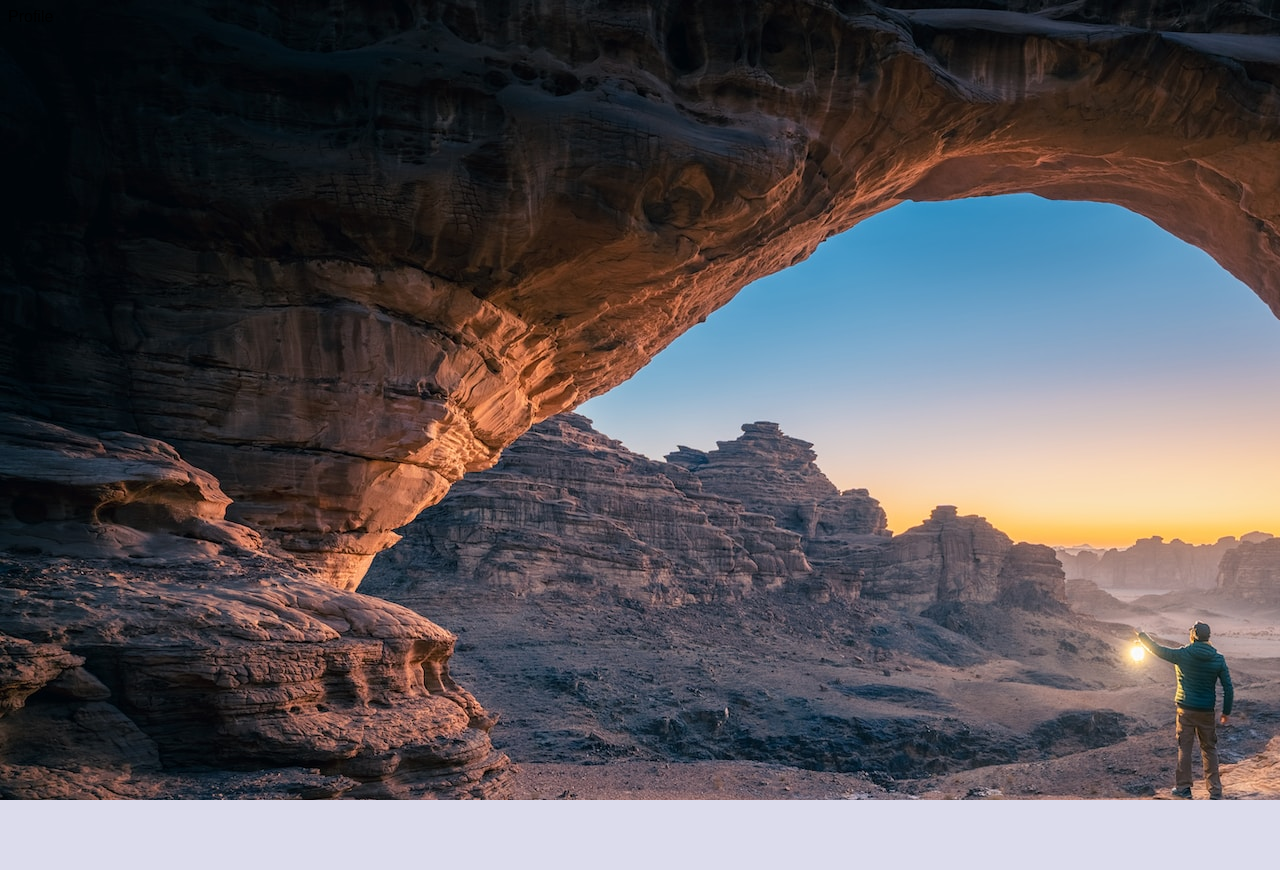
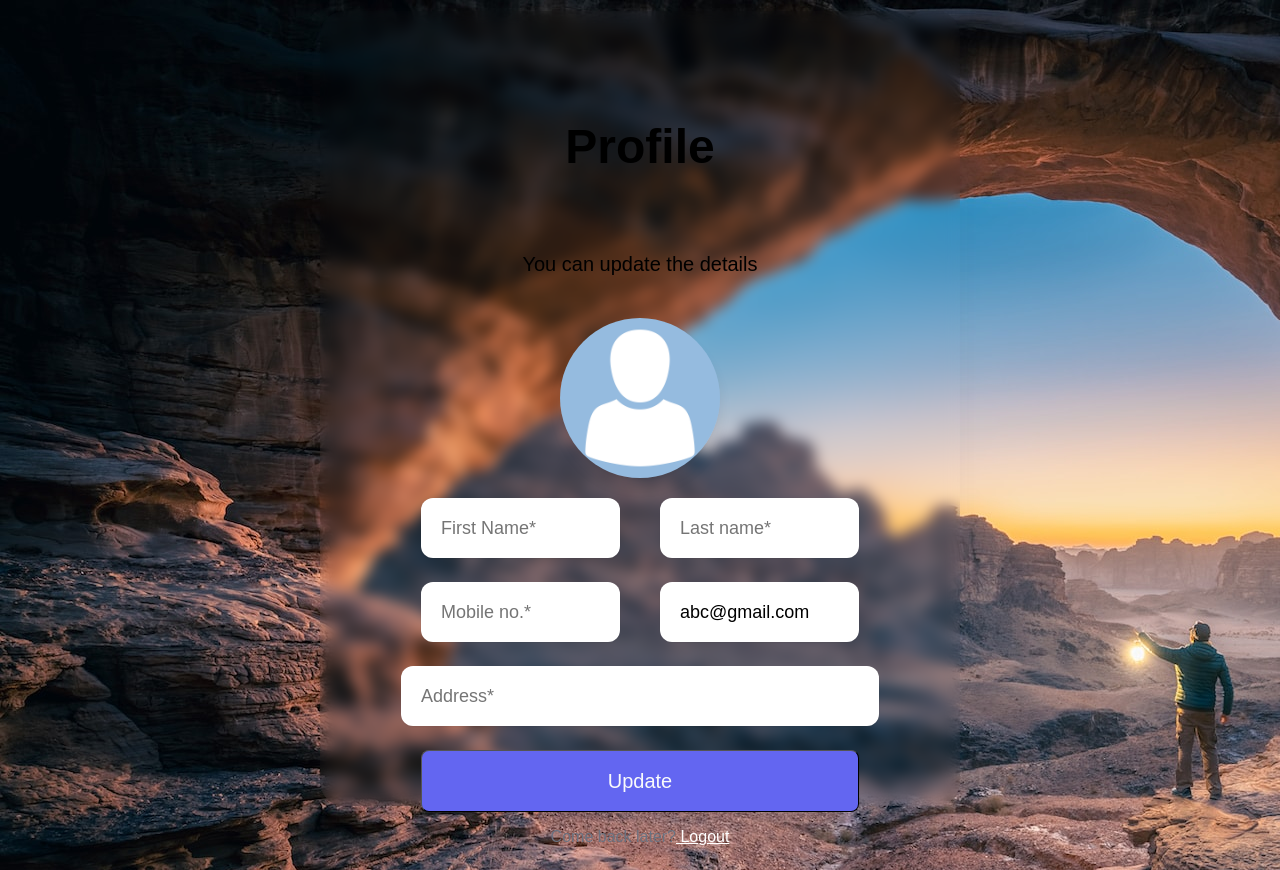
Before and after one commit to ahanban15/MERN-registration-app, a React (Create React App) app in the folder client/: page /profile in a window 1280 px wide. Before the commit the page ends 800 px from the top, so only its background shows below. Built offline with nearby package versions, Linux system fonts and the light colour scheme.

Commit message:
profile commit

```diff
--- a/client/src/components/Profile.js
+++ b/client/src/components/Profile.js
@@ -1,9 +1,89 @@
-import React from 'react'
+import React, { useState } from 'react'
+import { Link } from 'react-router-dom'
+import avatar from '../assets/profile.png'
+import { Toaster} from 'react-hot-toast'
+import { useFormik } from 'formik'
+import styles from '../styles/Username.module.css'
+import { profileValidation } from '../helper/validate'
+import { passwordValidate } from '../helper/validate'
+import convertToBase64 from '../helper/convert'
+import extend from '../styles/Profile.module.css'
 
-const Profile = () => {
+// import Password from './Password';
+
+export default function Password() {
+
+  const [file, setFile] = useState()
+
+  const formik = useFormik({
+    initialValues: {
+      firstName: '',
+      lastName: '',
+      email: 'abc@gmail.com',
+      mobile: '',
+      address: ''
+    },
+
+    validate: profileValidation,
+    validateOnBlur: false,
+    validateOnChange: false,
+
+    onSubmit: async values=>{
+      values = await Object.assign(values, {profile: file || ''})
+      console.log(values)
+    }
+  })
+
+  // formik doesNOT support file upload so we need to create this handler
+  const onUpload = async e =>{
+    const base64 = await convertToBase64(e.target.files[0]);
+    setFile(base64);
+  }
+
+
   return (
-    <div>Profile</div>
+    <div className="container mx-auto items-center">
+
+      <Toaster position='top-center' reverseOrder={false}></Toaster>
+      <div className="flex justify-center items-center h-screen">
+        <div className={`${styles.glass} ${extend.glass}`}  style={{width: "45%", paddingTop: '3em'}}>
+          <div className="title flex flex-col items-center">
+            <h4 className='text-5xl font-bold'>Profile</h4>
+            <span className="py-4 text-xl w-2/3 text-center text-gray-5">
+              You can update the details
+            </span>
+          </div>
+
+          <form className="py-2" onSubmit={formik.handleSubmit}>
+            <div className="profile flex justify-center py-4">
+              <label htmlFor="profile">
+              <img src={file || avatar} className = {`${styles.profile_img} ${extend.profile_img}`} alt="avatar" />
+              </label>
+
+              <input onChange={ onUpload } type = 'file' id="profile" name='profile' accept=".png,.jpg,.jpeg" />
+            </div>
+
+            <div className="textbox flex flex-col items-center gap-6">
+              <div className="name flex w-3/4 gap-10">
+              <input {...formik.getFieldProps('firstName')} className={`${styles.textbox} ${extend.textbox}`} type="text" placeholder='First Name*' />
+              <input {...formik.getFieldProps('lastName')} className={`${styles.textbox} ${extend.textbox}`} type="text" placeholder='Last name*' />
+              </div>
+
+              <div className="name flex w-3/4 gap-10">
+              <input {...formik.getFieldProps('mobile')} className={`${styles.textbox} ${extend.textbox}`} type="text" placeholder='Mobile no.*' />
+              <input {...formik.getFieldProps('email')} className={`${styles.textbox} ${extend.textbox}`} type="text" placeholder='Email*' />
+              </div>
+
+              <input {...formik.getFieldProps('address')} className={`${styles.textbox} ${extend.textbox}`} type="text" placeholder='Address*' />
+              <button className = {styles.btn} type="submit">Update</button>
+            </div>
+
+            <div className="text-center py-4">
+              <span className="text-gray-500">Come back later?<Link className='text-white' to='/'> Logout</Link></span>
+            </div>
+          </form>
+        </div>
+      </div>
+    </div>
   )
 }
-
-export default Profile
--- a/client/src/helper/validate.js
+++ b/client/src/helper/validate.js
@@ -72,3 +72,10 @@ function emailVerify(error ={}, values){
 
     return error;
 }
+
+// validate profile page
+export async function profileValidation(values){
+    const errors = emailVerify({}, values);
+
+    return errors;
+}
--- /dev/null
+++ b/client/src/styles/Profile.module.css
@@ -0,0 +1,11 @@
+.glass{
+    @apply h-5/6 w-5/6;
+}
+
+.profile_img{
+    @apply w-40 cursor-pointer;
+}
+
+.textbox{
+    @apply w-3/4;
+}
```
